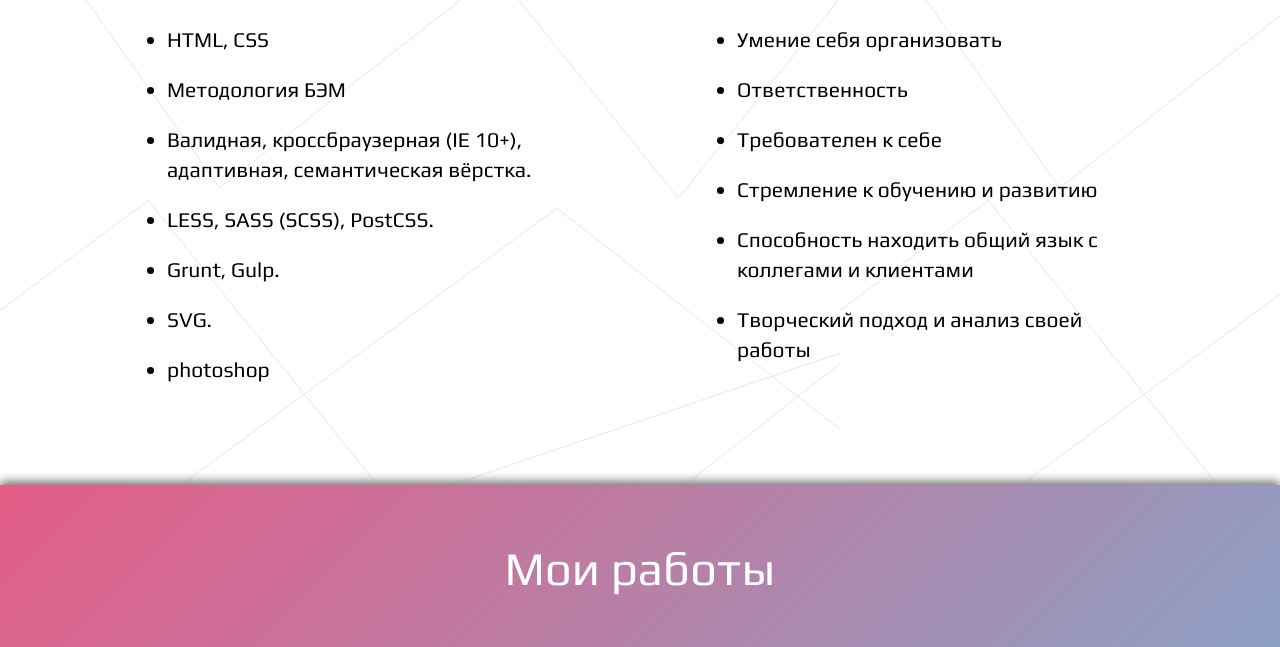
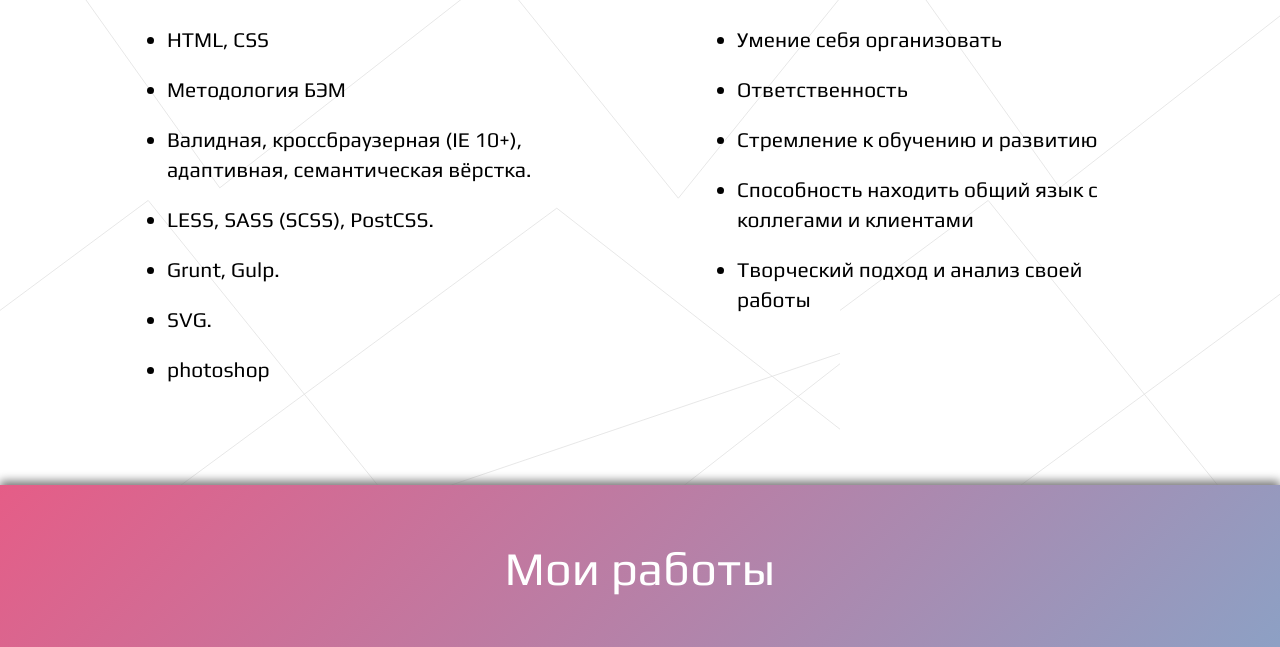
Before and after one commit to artemka107/portfolio, a website: page src/index.html in a window 1280 px wide. Shown: the part 1260-1907 px from the top of the page. Drawn offline with nearby package versions, Linux system fonts and the light colour scheme; files that its build step writes are made by us from their sources; files whose address does not match are found by name.

Commit message:
мелкие правки 3

```diff
--- a/src/index.html
+++ b/src/index.html
@@ -79,7 +79,6 @@
         <ul class="promo__list">
           <li class="promo__item">Умение себя организовать</li>
           <li class="promo__item">Ответственность</li>
-          <li class="promo__item">Требователен к себе</li>
           <li class="promo__item">Стремление к обучению и развитию</li>
           <li class="promo__item">Способность находить общий язык с коллегами и клиентами</li>
           <li class="promo__item">Творческий подход и анализ своей работы</li>
```
